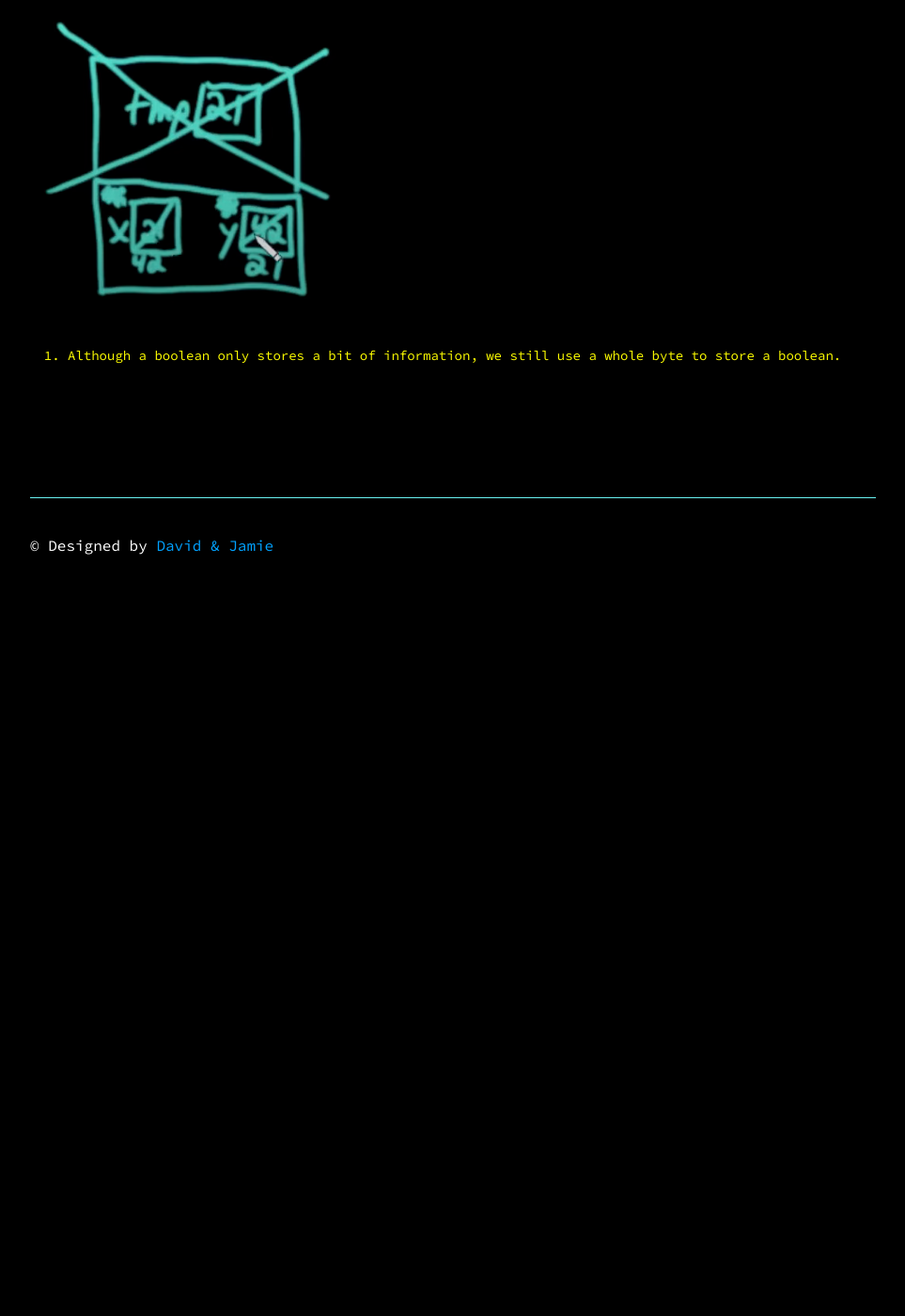
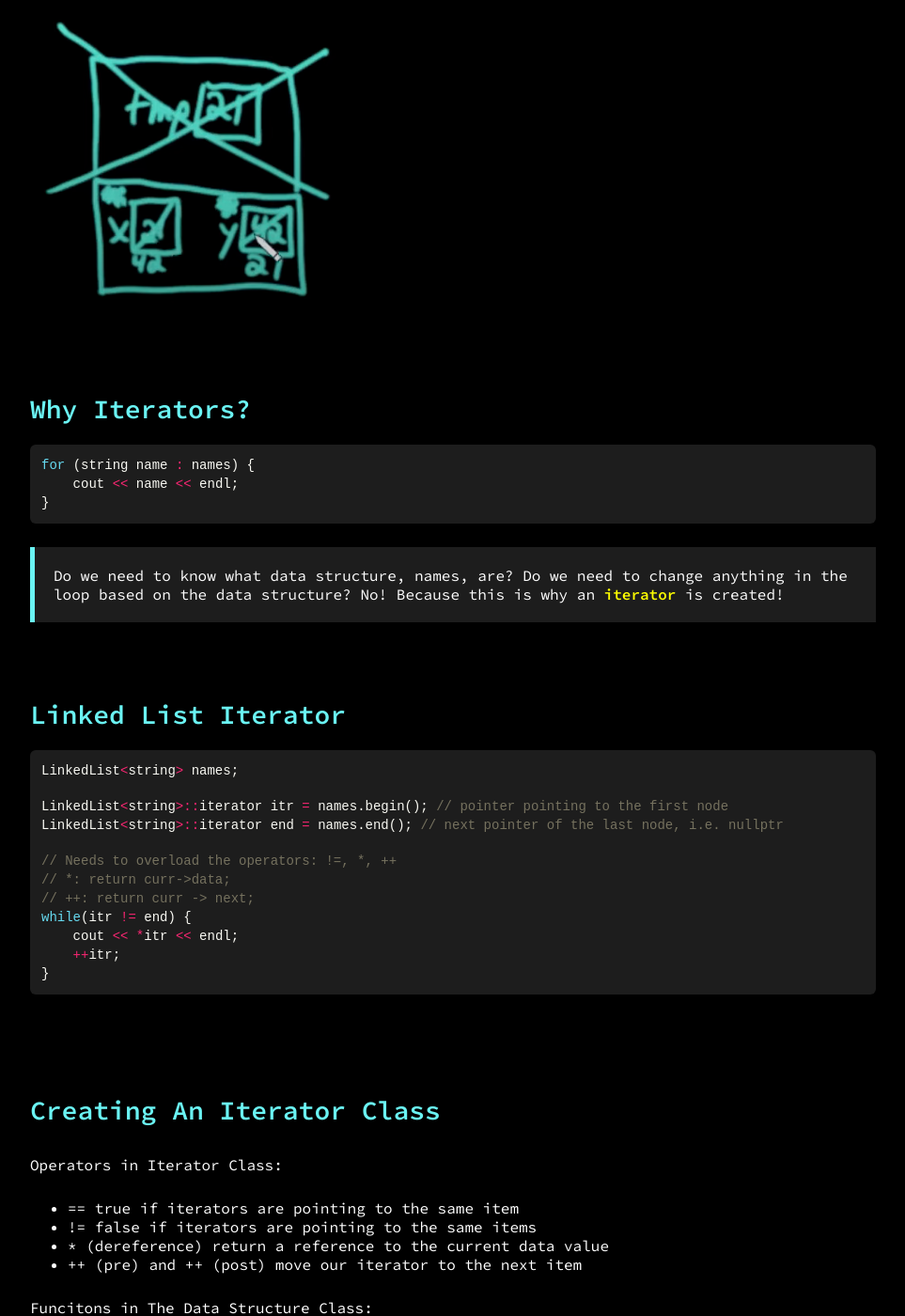
Before and after one commit to davidtso1219/davidtso1219.github.io, a Jekyll site: the page built from notes/winter_2022/cse_100/week_1.md, in a window 1280 px wide and 1400 px high, scrolled down 9949 px. Shown: the whole window at 94% size, without its empty margins (158-1121 px from the left). Built offline with Jekyll 4.4.1, drawn with Linux system fonts in a browser that asks for light colours; some web fonts are replaced; before the commit the page ends 10579 px from its top, so only the background shows below that; some of the changed text lies outside the part shown.

Commit message:
Finished NOtes for week 1 of CSE 100

````diff
--- a/_layouts/note_template.html
+++ b/_layouts/note_template.html
@@ -17,7 +17,7 @@
     <div class="content">
         {{ content }}
     </div>
-    <div class="footer">&copy; Designed by <a>David & Jamie</a></div>
+    <div class="footer">Designed by <a>David & Jamie</a></div>
 </body>
 <script src="{{ relative_url }}/note.js"></script>
 </html>
--- a/assets/css/note.scss
+++ b/assets/css/note.scss
@@ -6,7 +6,6 @@ body {
     margin: 0 auto;
     font-family: 'Source Code Pro', monospace;
     background: #000;
-    // color: rgb(106, 243, 243);
     color: #fff;
 }
 
@@ -76,12 +75,17 @@ p {
     font-size: 16px;
 }
 
-p::selection, li::selection, th::selection, td::selection, h1::selection, h2::selection{
+h1::selection, h2::selection, h3::selection, h4::selection, h5::selection, h6::selection {
+    background: rgb(106, 243, 243);
+    color: #000;
+}
+
+p::selection, li::selection, th::selection, td::selection{
     background: #fff;
     color: #000;
 }
 
-strong::selection {
+strong::selection, .footnotes p::selection {
     background: yellow;
     color: #000;
 }
@@ -125,7 +129,7 @@ blockquote {
     padding: 20px;
     margin: auto 0;
     /* border-left: 5px solid rgb(139, 243, 170); */
-    border-left: 5px solid #fff;
+    border-left: 5px solid rgb(106, 243, 243);
     color: #fff;
     background: rgb(29, 29, 29);
 }
@@ -171,11 +175,11 @@ strong {
     max-width: 900px;
     padding: 40px 0 40px 0;
     border-top: 1px solid rgb(106, 243, 243);
-    margin: 8rem auto 0 auto;
+    margin: 2rem auto 0 auto;
 }
 
 .footnotes, .footnotes p {
-    margin-top: 1rem;
+    margin-top: 2rem;
     color: yellow;
     font-size: 14px;
 }
--- a/notes/winter_2022/cse_100/week_1.md
+++ b/notes/winter_2022/cse_100/week_1.md
@@ -334,3 +334,50 @@ void swap(int& a, int& b) {
 ```
 
 ![image](/assets/images/cse_100/pass_by_reference.png)
+
+
+
+## Why Iterators?
+
+```cpp
+for (string name : names) {
+    cout << name << endl;
+}
+```
+
+> Do we need to know what data structure, names, are?
+> Do we need to change anything in the loop based on the data structure?
+> No! Because this is why an **iterator** is created!
+
+
+
+## Linked List Iterator
+
+```cpp
+LinkedList<string> names;
+
+LinkedList<string>::iterator itr = names.begin(); // pointer pointing to the first node
+LinkedList<string>::iterator end = names.end(); // next pointer of the last node, i.e. nullptr
+
+// Needs to overload the operators: !=, *, ++
+// *: return curr->data;
+// ++: return curr -> next;
+while(itr != end) {
+    cout << *itr << endl;
+    ++itr;
+}
+```
+
+
+
+## Creating An Iterator Class
+
+Operators in Iterator Class:
+- == true if iterators are pointing to the same item
+- != false if iterators are pointing to the same items
+- \* (dereference) return a reference to the current data value
+- ++ (pre) and ++ (post) move our iterator to the next item
+
+Funcitons in The Data Structure Class:
+- `begin()` returns iterators to the **first** element.
+- `end()` returns iterator to just after the **last** element.
````
